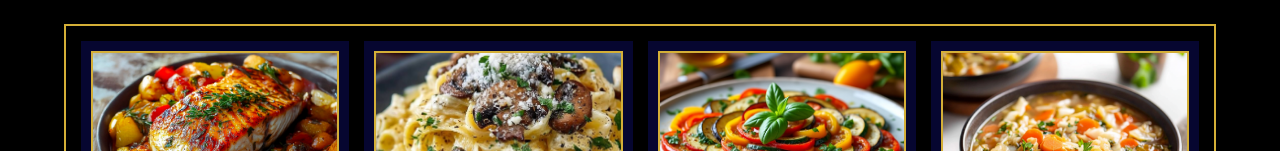
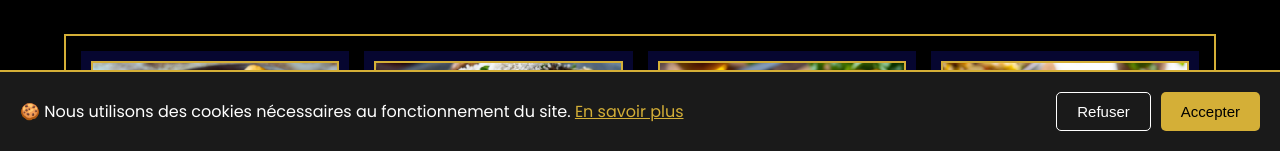
Before and after one commit to annabuffo/Cin-D-lices-Anna, a Svelte app in the folder FRONTEND/: page / in a window 1280 px wide. Shown: the part 649-800 px from the top of the page. Built offline with nearby package versions, Linux system fonts and the light colour scheme.

Commit message:
ajout des cookies

```diff
--- a/FRONTEND/index.html
+++ b/FRONTEND/index.html
@@ -5,8 +5,12 @@
   <meta charset="UTF-8" />
   <link rel="icon" type="image/svg+xml" href="/favicon.svg" />
   <meta name="viewport" content="width=device-width, initial-scale=1.0" />
+  <link rel="preconnect" href="https://fonts.googleapis.com" />
+
+  <link rel="preconnect" href="https://fonts.gstatic.com" crossorigin />
+
   <link href="https://fonts.googleapis.com/css2?family=Bebas+Neue&family=Poppins:wght@400;500;600;700&display=swap"
-    rel="stylesheet">
+    rel="stylesheet" />
   <title>frontend</title>
 </head>
 
--- a/FRONTEND/src/app.css
+++ b/FRONTEND/src/app.css
@@ -19,3 +19,17 @@ body {
     width: 100%;
     min-height: 100vh;
 }
+
+body {
+    margin: 0;
+    background-color: #0d0d0d;
+    font-family: 'Poppins', sans-serif;
+}
+
+h1,
+h2,
+h3 {
+    font-family: 'Bebas Neue', sans-serif;
+    color: #d4af37;
+    letter-spacing: 1px;
+}
--- a/FRONTEND/src/components/Footer.svelte
+++ b/FRONTEND/src/components/Footer.svelte
@@ -95,7 +95,7 @@
         color: white;
     }
 
-    .nav-barre-from-the-bottom {
+    .nav-footer {
         color: white;
         text-align: center;
     }
--- a/FRONTEND/src/components/cookies.svelte
+++ b/FRONTEND/src/components/cookies.svelte
@@ -0,0 +1,96 @@
+<script>
+    let afficher = true;
+
+    function fermer() {
+        afficher = false;
+    }
+</script>
+
+{#if afficher}
+    <div class="cookie-banner">
+        <p>
+            🍪 Nous utilisons des cookies nécessaires au fonctionnement du site.
+            <a href="#/privacy">En savoir plus</a>
+        </p>
+
+        <div class="buttons">
+            <button class="refuse" on:click={fermer}>Refuser</button>
+            <button class="accept" on:click={fermer}>Accepter</button>
+        </div>
+    </div>
+{/if}
+
+<style>
+    .cookie-banner {
+        position: fixed;
+        bottom: 0;
+        left: 0;
+        width: 100%;
+
+        background: #1a1a1a;
+        border-top: 2px solid #d4af37;
+
+        padding: 20px;
+
+        display: flex;
+        justify-content: space-between;
+        align-items: center;
+        gap: 20px;
+
+        color: white;
+    }
+
+    .cookie-banner p {
+        margin: 0;
+        font-size: 16px;
+    }
+
+    .cookie-banner a {
+        color: #d4af37;
+    }
+
+    .buttons {
+        display: flex;
+        gap: 10px;
+    }
+
+    .refuse,
+    .accept {
+        padding: 10px 20px;
+        border-radius: 5px;
+        cursor: pointer;
+        font-size: 15px;
+    }
+
+    .refuse {
+        background: transparent;
+        color: white;
+        border: 1px solid white;
+    }
+
+    .accept {
+        background: #d4af37;
+        color: black;
+        border: none;
+    }
+
+    .refuse:hover {
+        background: #333;
+    }
+
+    .accept:hover {
+        background: #f0c94d;
+    }
+
+    @media (max-width: 768px) {
+        .cookie-banner {
+            flex-direction: column;
+            text-align: center;
+        }
+
+        .buttons {
+            width: 100%;
+            justify-content: center;
+        }
+    }
+</style>
--- a/FRONTEND/src/pages/home.svelte
+++ b/FRONTEND/src/pages/home.svelte
@@ -1,4 +1,5 @@
 <script>
+    import Cookies from "../components/cookies.svelte";
 </script>
 
 <main>
@@ -291,3 +292,5 @@
     }
 
 </style>
+
+<Cookies />
```
